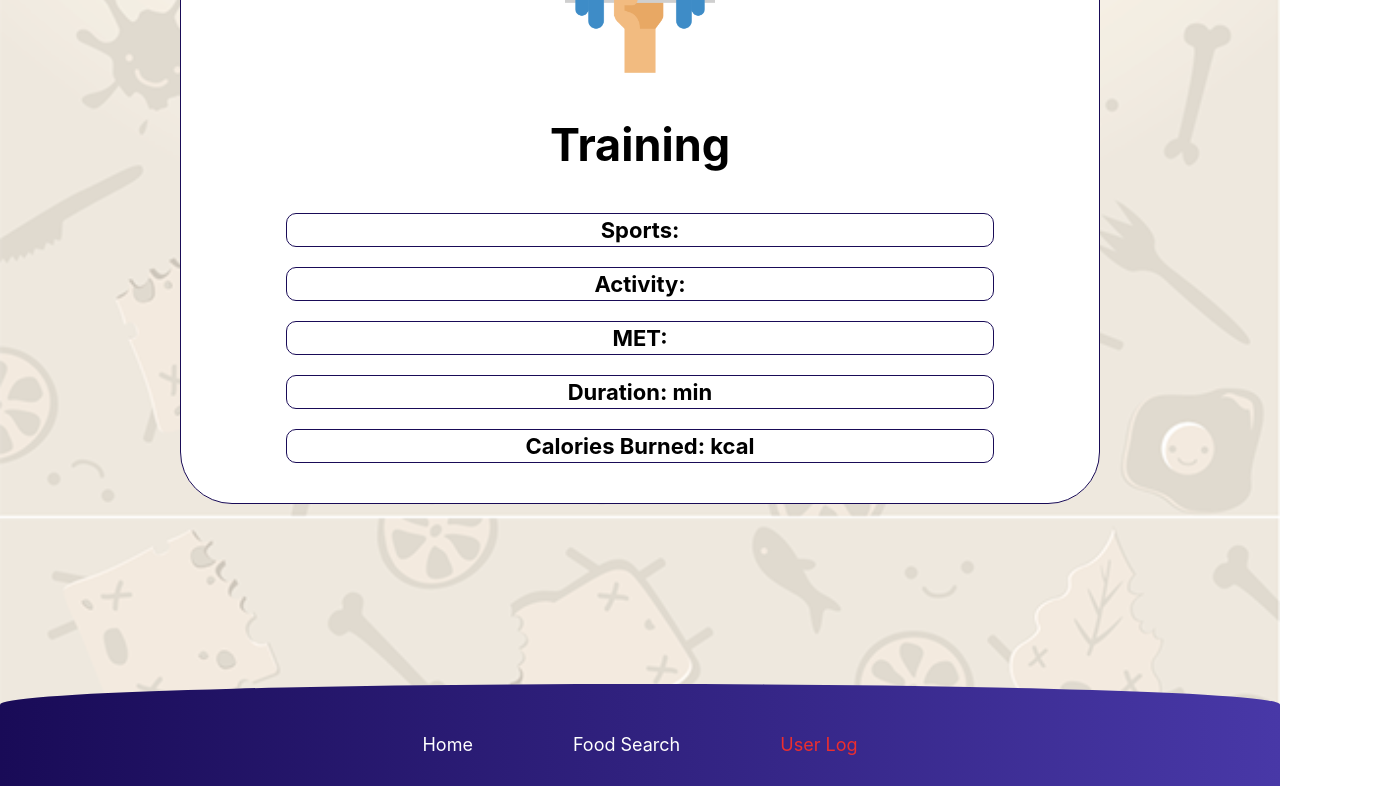
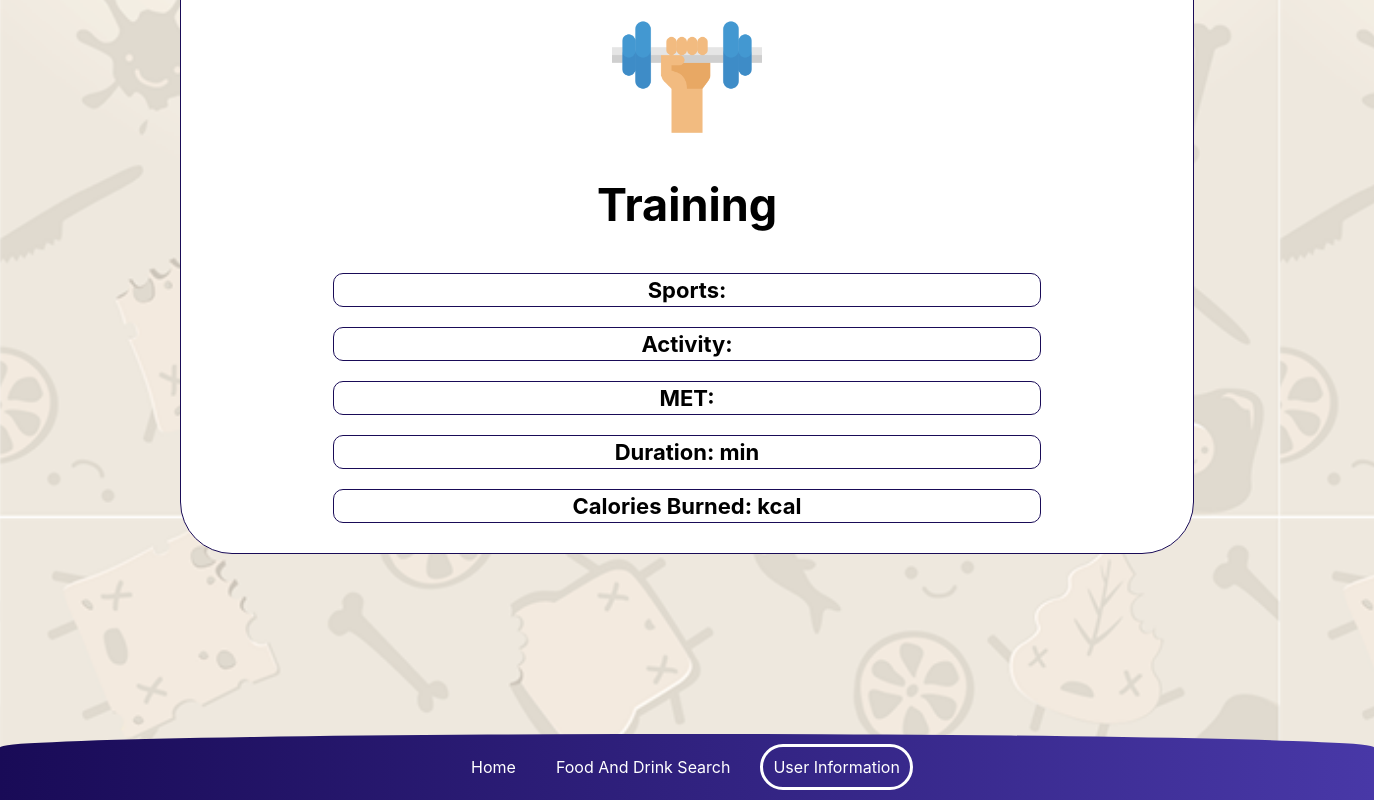
Before and after one commit to IvanBabic26/weight-track, a React (Create React App) app: page /userLog in a window 1280 px wide. Shown: the part 1875-2675 px from the top of the page, 1374 px wide, since content can reach past the window. Built offline with nearby package versions, Linux system fonts and the light colour scheme.

Commit message:
changed css

```diff
--- a/src/App.js
+++ b/src/App.js
@@ -15,6 +15,7 @@ import FooterBar from "./components/FooterBar/FooterBar";
 export default function App() {
   return (
     <BrowserRouter>
+    <Route component={ScrollToTop} />
       <HeaderBar />
       <Switch>
         <Route path="/home" component={Home} />
@@ -29,4 +30,10 @@ export default function App() {
       <BackToTop />
     </BrowserRouter>
   );
+
 }
+  const ScrollToTop = () => {
+    window.scrollTo(0,0);
+    return null
+
+}
--- a/src/components/BackTo/BackToTop.js
+++ b/src/components/BackTo/BackToTop.js
@@ -1,28 +1,30 @@
 import React from "react";
 import "./BackToTop.css";
-
 
 export default class BackToTop extends React.Component {
   state = {
     intervalId: 0
-  }
+  };
 
-  scrollStep() {
+  scrollStep = () => {
     if (window.pageYOffset === 0) {
       clearInterval(this.state.intervalId);
     }
+
     window.scroll(0, window.pageYOffset - this.props.scrollStepInPx);
+  };
+
+  scrollToTop = () => {
+    let intervalId = setInterval(this.scrollStep, this.props.delayInMs);
+
+    this.setState({ intervalId: intervalId });
+  };
+
+  render() {
+    return (
+      <button title="Back to top" className="scroll" onClick={this.scrollToTop}>
+        <span className="arrow-up" />
+      </button>
+    );
   }
-
-  scrollToTop() {
-    let intervalId = setInterval(this.scrollStep.bind(this), this.props.delayInMs);
-    this.setState({ intervalId: intervalId });
 }
-
-  render () {
-      return <button title='Back to top' className="scroll"
-               onClick={ () => { this.scrollToTop(); }}>
-                <span className="arrow-up"></span>
-              </button>;
-   }
-};
--- a/src/components/FooterBar/FooterBar.css
+++ b/src/components/FooterBar/FooterBar.css
@@ -10,18 +10,28 @@
   color: #fff;
   text-align: center;
   text-decoration: none;
-  height: 2px;
+  height: 20px;
   margin: 10px;
+  padding: 10px;
   align-items: center;
-  font-size: 18px;
-  padding: 40px;
+  font-size: 16px;
   display: inline-block;
 }
 
 .footerBar a:hover {
-  color: rgb(255, 0, 0);
+  color: #fff;
 }
 
 .footerBar a.active {
-  color: rgb(236, 46, 46);
+  border: 3px solid #fff;
+  border-radius: 30px;
 }
+
+.footerBar img {
+  height: 60px;
+  padding: 20px;
+}
+
+.homeLink {
+  display: inline-block;
+}
--- a/src/components/FooterBar/FooterBar.js
+++ b/src/components/FooterBar/FooterBar.js
@@ -6,9 +6,15 @@ export default class FooterBar extends React.Component {
   render() {
     return (
       <div className="footerBar">
-        <NavLink to="/home">Home</NavLink>
-        <NavLink to="/nutritionValue">Food Search</NavLink>
-        <NavLink to="/userLog">User Log</NavLink>
+        <NavLink to="/home">
+          Home
+        </NavLink>
+        <NavLink to="/nutritionValue">
+          Food And Drink Search
+        </NavLink>
+        <NavLink to="/userLog">
+          User Information
+        </NavLink>
       </div>
     );
   }
--- a/src/components/UserLog/UserLog.css
+++ b/src/components/UserLog/UserLog.css
@@ -3,7 +3,7 @@
   flex-direction: column;
   text-align: center;
   margin: 180px;
-  padding: 30px;
+  padding: 30px 120px 20px 120px;
   font-size: 22px;
   border: 1px #190b57 solid;
   font-weight: bold;
@@ -18,7 +18,7 @@
 }
 
 .userLogResults {
-  margin: 10px 2px 10px 2px;
+  margin: 10px 2px;
   padding: 3px;
   border: 1px solid #190b57;
   border-radius: 10px;
@@ -26,11 +26,35 @@
   display: inline-block;
 }
 
+.userLogInfo {
+  padding: 30px;
+}
 
 div.userLogInfo:hover {
+  margin: 20px;
   background: #190b57;
   color: #fff;
-  border: 1px solid #fff;
+  border-radius: 50px;
+}
+
+div.bmiInfo:hover {
+  margin: 20px;
+  background: #190b57;
+  color: #fff;
+  border-radius: 50px;
+}
+
+div.calorieInfo:hover {
+  margin: 20px;
+  background: #190b57;
+  color: #fff;
+  border-radius: 50px;
+}
+
+div.trainingInfo:hover {
+  margin: 20px;
+  background: #190b57;
+  color: #fff;
   border-radius: 50px;
 }
 
```
Lines whose indentation alone changed are shown as unchanged.
